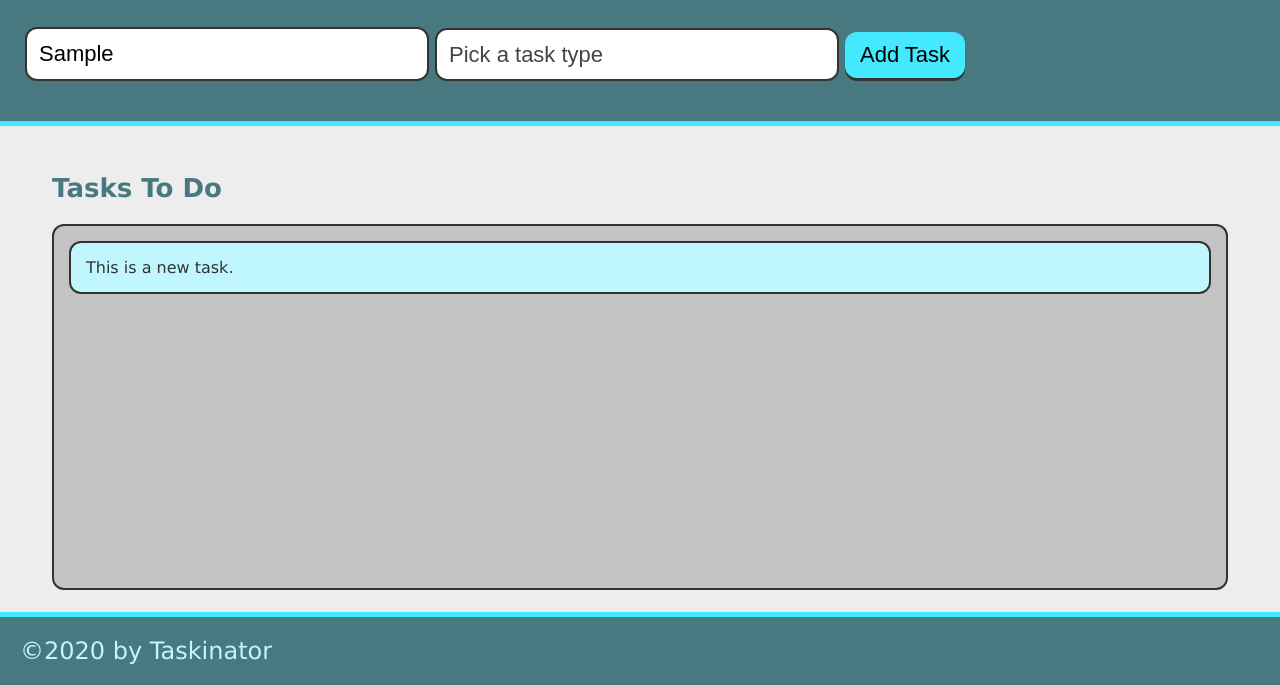
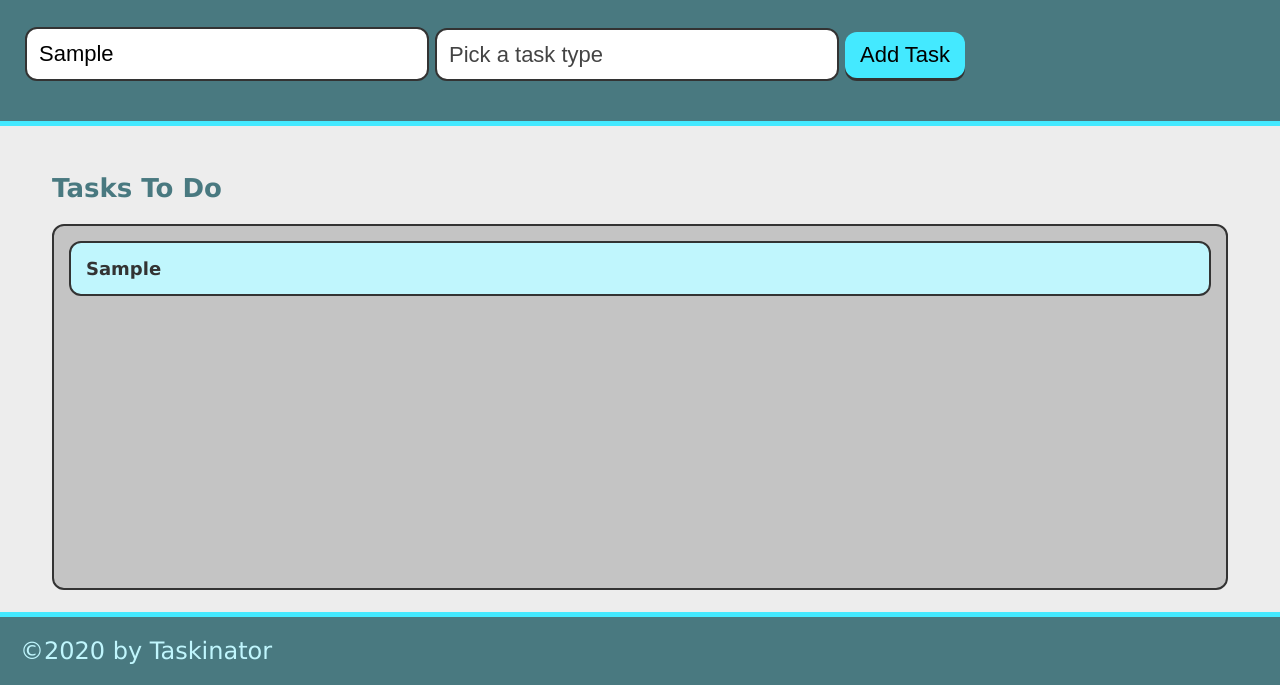
Before and after one commit to ChotanSharma/taskinator, a plain HTML site: page index.html in a window 1280 px wide. Both pictures are taken after typing "Sample" into the empty fields and a click on the button "Add Task". Shown: the part 115-800 px from the top of the page. Drawn offline with Linux system fonts and the light colour scheme.

Commit message:
createTaskHandler function

```diff
--- a/assets/js/script.js
+++ b/assets/js/script.js
@@ -1,13 +1,25 @@
 var formEl = document.querySelector("#task-form");
 var tasksToDoEl = document.querySelector("#tasks-to-do");
 
-var createTaskHandler = function() {
-    event.preventDefault();
+var createTaskHandler = function (event) {
+  event.preventDefault();
+  var taskNameInput = document.querySelector("input[name='task-name']").value;
+  var taskTypeInput = document.querySelector("select[name='task-type']").value;
 
-    var listItemEl = document.createElement("li");
-    listItemEl.textContent = "This is a new task.";
-    tasksToDoEl.appendChild(listItemEl);
-    listItemEl.className = "task-item";
+  // create list item
+  var listItemEl = document.createElement("li");
+  listItemEl.className = "task-item";
+
+  // create div to hold task info and add to list item
+  var taskInfoEl = document.createElement("div");
+  taskInfoEl.className = "task-info";
+
+  // add HTML content to div
+  taskInfoEl.innerHTML = "<h3 class='task-name'>" + taskNameInput + "</h3><span class='task-type'>" + taskTypeInput + "</span>";
+  listItemEl.appendChild(taskInfoEl);
+
+  // add entire list item to list
+  tasksToDoEl.appendChild(listItemEl);
 };
 
 formEl.addEventListener("submit", createTaskHandler);
```
Also changed, not shown: index.html (+2 -2 lines).
